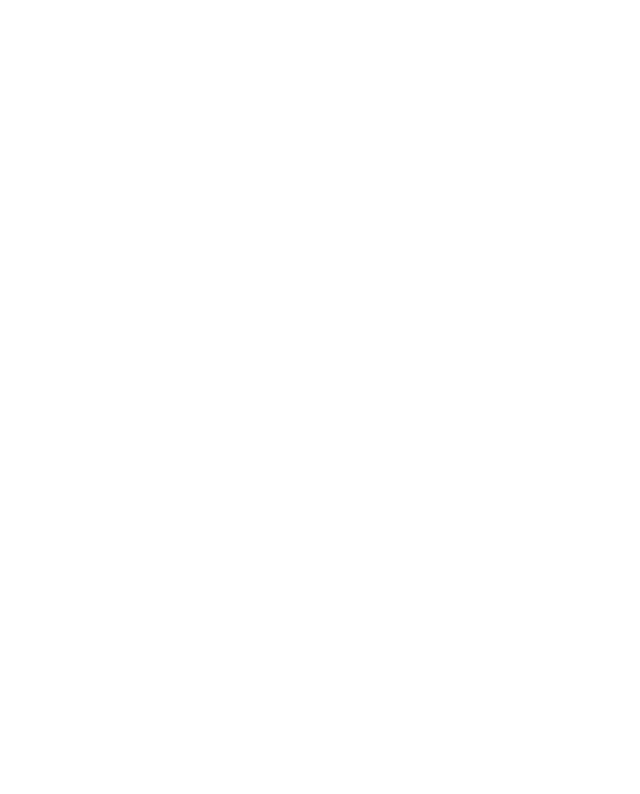
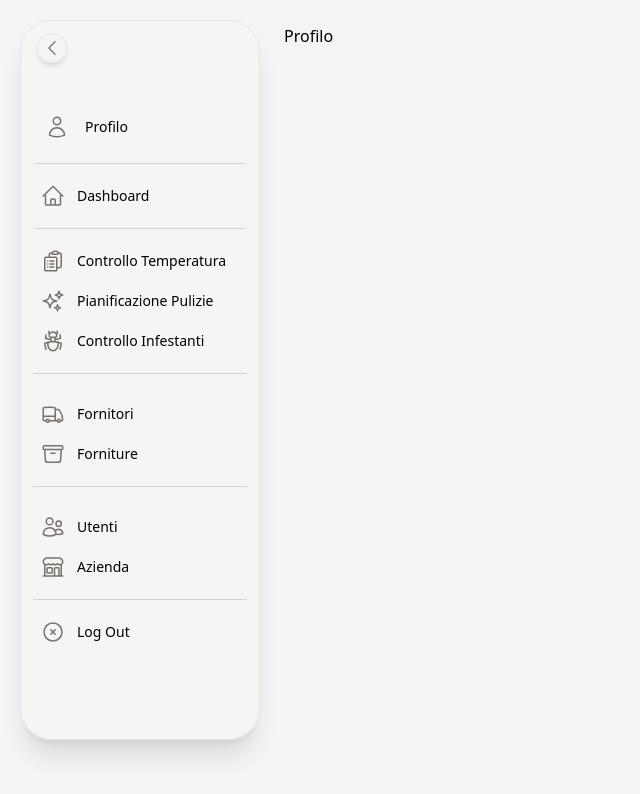
Before and after one commit to MicheleFamoso/dhaccpFrontEnd, a React (Vite) app: page /profilo in a window 1280 px wide. Before the commit this address had no page. Shown: the top 794 px of the page, without its empty margins (0-640 px from the left). Built offline with nearby package versions, Linux system fonts and the light colour scheme; a web font is replaced by a local one.

Commit message:
aggiunta sidebar

```diff
--- a/src/App.jsx
+++ b/src/App.jsx
@@ -4,6 +4,8 @@
 import Login from "./components/Login"
 import Home from "./components/Home"
 import Registrazione from "./components/Registrazione"
+import HomePage from "./components/HomePage"
+import Profilo from "./components/Profilo"
 
 function App() {
   return (
@@ -12,6 +14,8 @@
         <Route path="/" element={<Home />}></Route>
         <Route path="/login" element={<Login />}></Route>
         <Route path="/registrazione" element={<Registrazione />}></Route>
+        <Route path="/homePage" element={<HomePage />}></Route>{" "}
+        <Route path="/profilo" element={<Profilo />}></Route>{" "}
       </Routes>
     </BrowserRouter>
   )
--- /dev/null
+++ b/src/components/HomePage.jsx
@@ -0,0 +1,16 @@
+import SideBar from "./SideBar"
+
+const HomePage = () => {
+  return (
+    <div className="flex h-screen bg-gray-100">
+      <div>
+        <SideBar />
+      </div>
+      <div className="flex-1 p-6">
+        <h1>Ciao</h1>
+      </div>
+    </div>
+  )
+}
+
+export default HomePage
--- a/src/components/Login.jsx
+++ b/src/components/Login.jsx
@@ -42,6 +42,7 @@
         console.log("Token ricevuto:", token)
         localStorage.setItem("token", token)
         setError("")
+        navigate("/homePage")
       })
       .catch((error) => {
         console.error("Errore:", error.message)
@@ -203,7 +204,7 @@
               className="w-25 bg-stone-100/70 shadow-md backdrop-blur-sm text-neutral-900 py-2 rounded-4xl hover:bg-lime-400/60 border-1 border-stone-200 hover:border-lime-300"
             >
               Accedi
-            </button>{" "}
+            </button>
           </div>
         </form>
       </div>
--- /dev/null
+++ b/src/components/Profilo.jsx
@@ -0,0 +1,15 @@
+import SideBar from "./SideBar"
+
+const Profilo = () => {
+  return (
+    <div className="flex h-screen bg-gray-100">
+      <div>
+        <SideBar />
+      </div>
+      <div className="flex-1 p-6">
+        <h1>Profilo</h1>
+      </div>
+    </div>
+  )
+}
+export default Profilo
--- /dev/null
+++ b/src/components/SideBar.jsx
@@ -0,0 +1,201 @@
+import { useState } from "react"
+import { useNavigate, useLocation } from "react-router-dom"
+import {
+  HomeIcon,
+  UserIcon,
+  BuildingStorefrontIcon,
+  SparklesIcon,
+  ClipboardDocumentListIcon,
+  XCircleIcon,
+  BugAntIcon,
+  TruckIcon,
+  ArchiveBoxIcon,
+  UsersIcon,
+  ChevronLeftIcon,
+  ChevronRightIcon,
+} from "@heroicons/react/24/outline"
+
+const SideBar = () => {
+  const [isExpanded, setIsExpanded] = useState(true)
+  const navigate = useNavigate()
+  const location = useLocation()
+
+  return (
+    <div
+      className={` h-9/10 my-5 bg-stone-100/70 ml-5 backdrop-blur-[3px] rounded-4xl shadow-xl  border-1 border-stone-200  ${
+        isExpanded ? "w-60" : "w-18"
+      } p-3 flex flex-col`}
+    >
+      <button
+        onClick={() => setIsExpanded(!isExpanded)}
+        className="mb-10 ml-1   self-baseline border-1 rounded-full  bg-stone-100/90 shadow-md backdrop-blur-sm  border-stone-200 hover:bg-stone-200"
+      >
+        {isExpanded ? (
+          <>
+            {" "}
+            <ChevronLeftIcon className="h-5 w-5 m-1 text-stone-500" />
+          </>
+        ) : (
+          <ChevronRightIcon className="h-5 w-5 m-1 text-stone-500" />
+        )}
+      </button>
+      <div
+        onClick={() => navigate("/Profilo")}
+        className={`flex items-center gap-3 p-2 rounded-4xl cursor-pointer hover:bg-stone-200 ${
+          location.pathname === "/Profilo" ? "bg-stone-200/60" : ""
+        }`}
+      >
+        <UserIcon
+          className={`h-8 w-8 p-1  backdrop-blur-sm   ${
+            location.pathname === "/Profilo"
+              ? "text-blue-600"
+              : "text-stone-500"
+          }`}
+        />
+        {isExpanded && <span className={`text-sm `}>Profilo</span>}
+      </div>
+      <hr className="my-3 border-t border-stone-300" />
+      <div
+        onClick={() => navigate("/HomePage")}
+        className={`flex items-center gap-3 p-2 rounded-4xl cursor-pointer hover:bg-stone-200 ${
+          location.pathname === "/HomePage" ? "bg-stone-200/60" : ""
+        }`}
+      >
+        <HomeIcon
+          className={`h-6 w-6    backdrop-blur-sm ${
+            location.pathname === "/HomePage"
+              ? "text-blue-600"
+              : "text-stone-500"
+          }`}
+        />
+        {isExpanded && <span className="text-sm">Dashboard</span>}
+      </div>
+      <hr className="my-3 border-t border-stone-300" />
+      <div
+        onClick={() => navigate("/temperatura")}
+        className={`flex items-center gap-3 p-2 rounded-4xl cursor-pointer hover:bg-stone-200 ${
+          location.pathname === "/temperatura" ? "bg-stone-200/60" : ""
+        }`}
+      >
+        <ClipboardDocumentListIcon
+          className={`h-6 w-6    backdrop-blur-sm ${
+            location.pathname === "/temperatura"
+              ? "text-blue-600"
+              : "text-stone-500"
+          }`}
+        />
+        {isExpanded && <span className="text-sm">Controllo Temperatura</span>}
+      </div>
+      <div
+        onClick={() => navigate("/pulizie")}
+        className={`flex items-center gap-3 p-2 rounded-4xl cursor-pointer hover:bg-stone-200 ${
+          location.pathname === "/pulizie" ? "bg-stone-200/60" : ""
+        }`}
+      >
+        <SparklesIcon
+          className={`h-6 w-6    backdrop-blur-sm  ${
+            location.pathname === "/pulizie"
+              ? "text-blue-600"
+              : "text-stone-500"
+          }`}
+        />
+        {isExpanded && <span className="text-sm">Pianificazione Pulizie</span>}
+      </div>
+      <div
+        onClick={() => navigate("/infestanti")}
+        className={`flex items-center gap-3 p-2 rounded-4xl cursor-pointer hover:bg-stone-200 ${
+          location.pathname === "/infestanti" ? "bg-stone-200/60" : ""
+        }`}
+      >
+        <BugAntIcon
+          className={`h-6 w-6    backdrop-blur-sm  ${
+            location.pathname === "/infestanti"
+              ? "text-blue-600"
+              : "text-stone-500"
+          }`}
+        />
+        {isExpanded && <span className="text-sm">Controllo Infestanti</span>}
+      </div>
+      <hr className="my-3 border-t border-stone-300" />
+
+      <div
+        onClick={() => navigate("/fornitori")}
+        className={`flex items-center gap-3 p-2 rounded-4xl cursor-pointer hover:bg-stone-200 mt-2 ${
+          location.pathname === "/fornitori" ? "bg-stone-200/60" : ""
+        }`}
+      >
+        <TruckIcon
+          className={`h-6 w-6    backdrop-blur-sm  ${
+            location.pathname === "/fornitori"
+              ? "text-blue-600"
+              : "text-stone-500"
+          }`}
+        />
+        {isExpanded && <span className="text-sm">Fornitori</span>}
+      </div>
+      <div
+        onClick={() => navigate("/forniture")}
+        className={`flex items-center gap-3 p-2 rounded-4xl cursor-pointer hover:bg-stone-200 ${
+          location.pathname === "/forniture" ? "bg-stone-200/60" : ""
+        }`}
+      >
+        <ArchiveBoxIcon
+          className={`h-6 w-6    backdrop-blur-sm  ${
+            location.pathname === "/forniture"
+              ? "text-blue-600"
+              : "text-stone-500"
+          }`}
+        />
+        {isExpanded && <span className="text-sm">Forniture</span>}
+      </div>
+      <hr className="my-3 border-t border-stone-300" />
+      <div
+        onClick={() => navigate("/utenti")}
+        className={`flex items-center gap-3 p-2 rounded-4xl cursor-pointer hover:bg-stone-200 mt-2 ${
+          location.pathname === "/utenti" ? "bg-stone-200/60" : ""
+        }`}
+      >
+        <UsersIcon
+          className={`h-6 w-6    backdrop-blur-sm  ${
+            location.pathname === "/utenti" ? "text-blue-600" : "text-stone-500"
+          }`}
+        />
+        {isExpanded && <span className="text-sm">Utenti</span>}
+      </div>
+      <div
+        onClick={() => navigate("/azienda")}
+        className={`flex items-center gap-3 p-2 rounded-4xl cursor-pointer hover:bg-stone-200 ${
+          location.pathname === "/azienda" ? "bg-stone-200/60" : ""
+        }`}
+      >
+        <BuildingStorefrontIcon
+          className={`h-6 w-6    backdrop-blur-sm  ${
+            location.pathname === "/azienda"
+              ? "text-blue-600"
+              : "text-stone-500"
+          }`}
+        />
+        {isExpanded && <span className="text-sm">Azienda</span>}
+      </div>
+      <hr className="my-3 border-t border-stone-300" />
+      <div
+        onClick={() => {
+          navigate("/")
+          localStorage.removeItem("token")
+        }}
+        className={`flex items-center gap-3 p-2 rounded-4xl cursor-pointer hover:bg-stone-200 ${
+          location.pathname === "/" ? "bg-stone-200/60" : ""
+        }`}
+      >
+        <XCircleIcon
+          className={`h-6 w-6    backdrop-blur-sm  ${
+            location.pathname === "/" ? "text-blue-600" : "text-stone-500"
+          }`}
+        />
+        {isExpanded && <span className="text-sm">Log Out</span>}
+      </div>
+    </div>
+  )
+}
+
+export default SideBar
```
